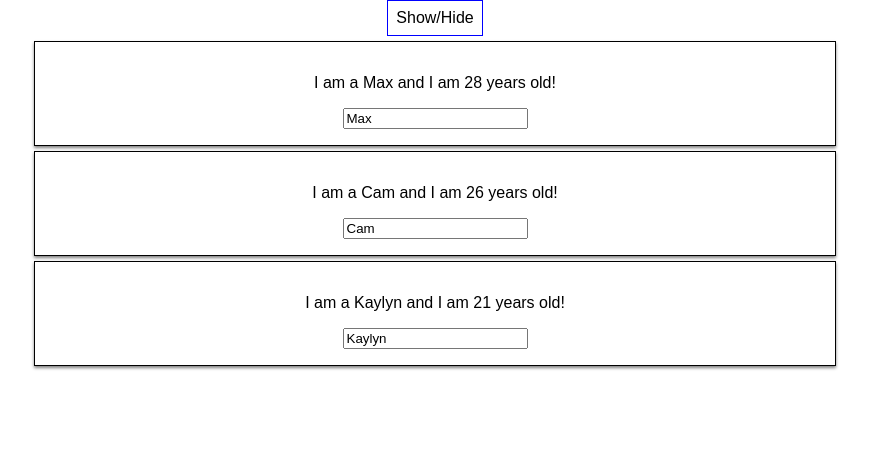
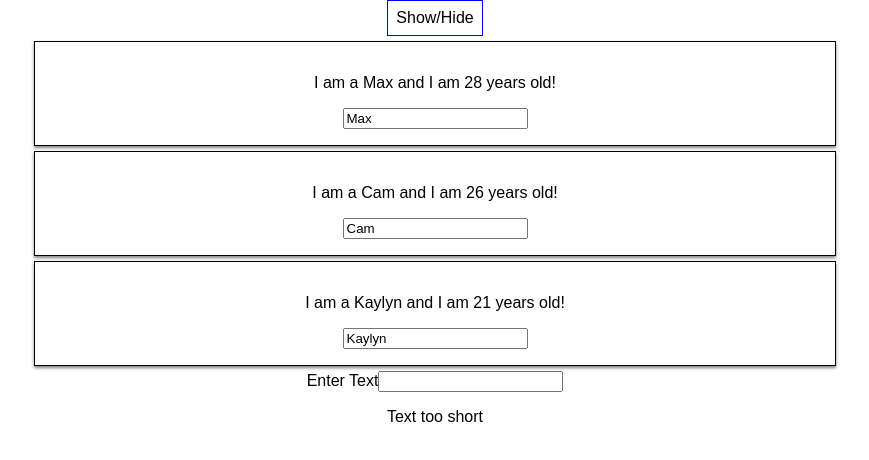
Before and after one commit to CAM603/react-complete-guide, a React (Create React App) app: page / in a window 1280 px wide. Shown: the top 460 px of the page, without its empty margins (205-1074 px from the left). Built offline with nearby package versions, Linux system fonts and the light colour scheme.

Commit message:
added components

```diff
--- a/src/App.js
+++ b/src/App.js
@@ -1,5 +1,7 @@
 import React, { Component } from 'react';
 import Person from './Person/Person';
+import ValidationComponent from './components/ValidationComponent';
+import CharComponent from './components/CharComponent';
 
 import './App.css';
 
@@ -10,7 +12,8 @@ class App extends Component {
           { id: 1, name: 'Cam', age: 26},
           { id: 2, name: 'Kaylyn', age: 21}
         ],
-        showPersons: true
+        showPersons: true,
+        userInput: ''
     };
       deletePersonHandler = (personIndex) => {
         const persons = [...this.state.persons];
@@ -34,6 +37,11 @@ class App extends Component {
       toggleHandler = () => {
         let toggle = this.state.showPersons;
         this.setState({ showPersons: !toggle})
+      }
+
+      inputChangeHandler = (event) => {
+
+        this.setState({userInput: event.target.value})
       }
 
     render() {
@@ -63,11 +71,34 @@ class App extends Component {
           </div>
         )
       }
+      const deleteLetter = (index) => {
+        const text = this.state.userInput.split('');
+        text.splice(index, 1);
+        const newText = text.join('')
+        this.setState({userInput: newText})
+      }
+
+      const charList = this.state.userInput.split('').map((letter, index) => {
+        return <CharComponent
+                key={index} letter={letter}
+                clicked={() => deleteLetter(index)}/>
+      });
 
       return (
         <div className="App">
           <button style={styles} onClick={this.toggleHandler}>Show/Hide</button>
           {persons}
+          <label>Enter Text</label>
+          <input
+          type="text"
+          value={this.state.userInput}
+          onChange={this.inputChangeHandler}
+          />
+          <p>{this.state.userInput}</p>
+          <ValidationComponent
+          inputLength={this.state.userInput.length}
+          />
+          {charList}
         </div>
       );
     }
--- /dev/null
+++ b/src/components/CharComponent.js
@@ -0,0 +1,19 @@
+import React from 'react';
+
+const CharComponent = (props) => {
+    let styles = {
+        display: 'inline-block',
+        padding: '16px',
+        textAlign: 'center',
+        margin: '16px',
+        border: '1px solid black'
+    }
+
+    return (
+        <div style={styles} onClick={props.clicked}>
+            {props.letter}
+        </div>
+    )
+}
+
+export default CharComponent;
--- /dev/null
+++ b/src/components/ValidationComponent.js
@@ -0,0 +1,15 @@
+import React from 'react';
+
+const ValidationComponent = (props) => {
+    let validationMessage;
+
+    props.inputLength < 5 ? validationMessage = 'Text too short' : validationMessage = 'Text is long enough';
+
+    return (
+        <div>
+            {validationMessage}
+        </div>
+    )
+}
+
+export default ValidationComponent;
```
